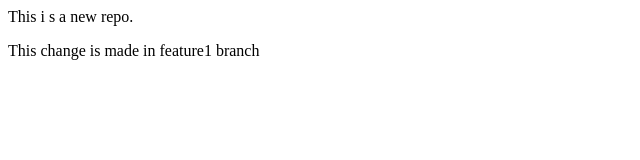
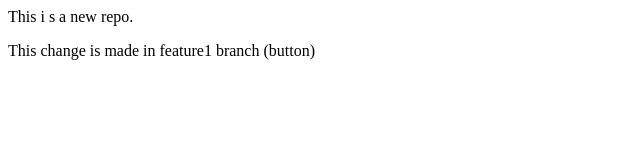
Before and after one commit to Amrit232/localrepo, a plain HTML site: page index.html in a window 1280 px wide. Shown: the full height of the page, 0-640 px from the left. Drawn offline with Linux system fonts and the light colour scheme.

Commit message:
button added to index.html

```diff
--- a/index.html
+++ b/index.html
@@ -1,2 +1,2 @@
 <p>This i s a new repo.</p>
-<p>This change is made in feature1 branch</p>
+<p>This change is made in feature1 branch (button)</p>
```
